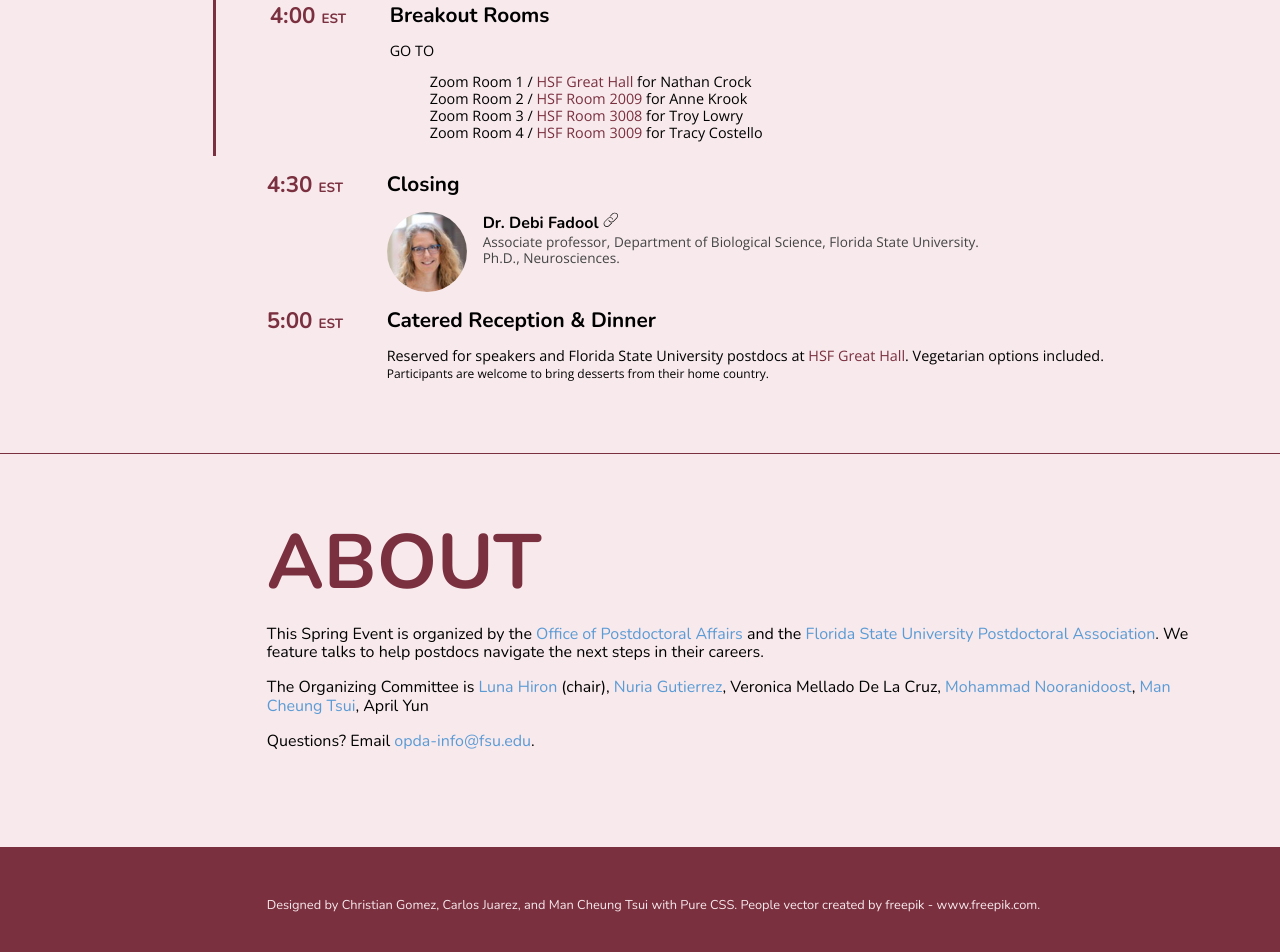
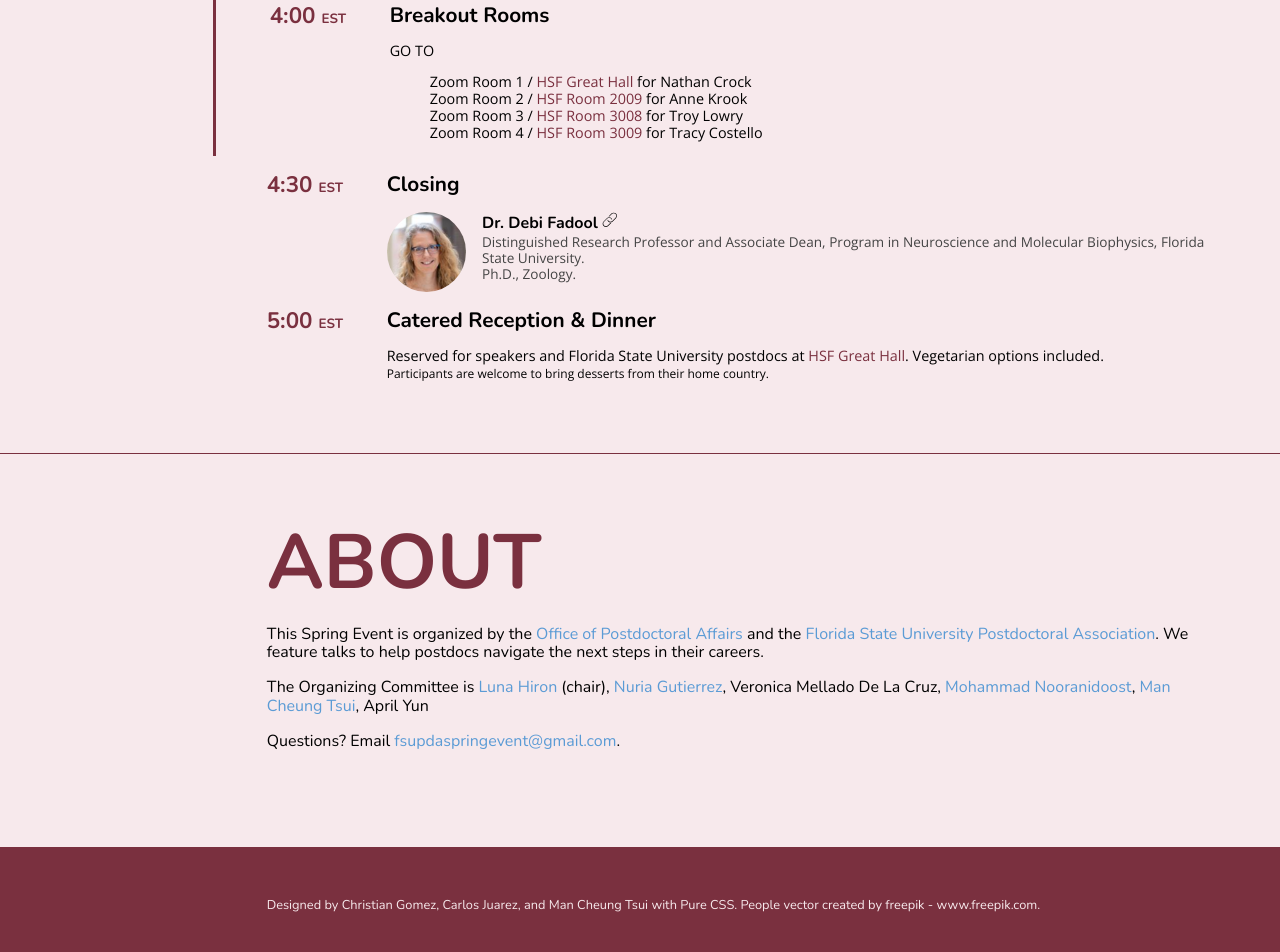
Before and after one commit to fsupdaspringevent/fsupdaspringevent.github.io, a plain HTML site: page index.html in a window 1280 px wide. Shown: the part 2545-3497 px from the top of the page. Drawn offline with nearby package versions, Linux system fonts and the light colour scheme.

Commit message:
Change email

```diff
--- a/index.html
+++ b/index.html
@@ -351,7 +351,7 @@ Schedule section
                 </div>
                 <div class="pure-u-5-6 pure-u-sm-7-8 schedule-speakers">
                     <div class="schedule-title">
-                        How to Succeed in Academia
+                        One Postdoc's Journey on the Academic Job Market
                     </div>
                     <!-- Speaker 3-->
                     <div class="speaker">
@@ -525,7 +525,7 @@ Schedule section
                     <!-- Speaker 13-->
                     <div class="speaker">
                         <img src="images/fadool.png" loading="lazy" alt="Debi Fadool" class="speaker-img">
-                        <div class="speaker-info"><a href="https://dfadool.neuro.fsu.edu/">Dr. Debi Fadool </a><div class="speaker-descript">Associate professor, Department of Biological Science, Florida State University.<br>Ph.D., Neurosciences.</div></div>
+                        <div class="speaker-info"><a href="https://dfadool.neuro.fsu.edu/">Dr. Debi Fadool </a><div class="speaker-descript">Distinguished Research Professor and Associate Dean, Program in Neuroscience and Molecular Biophysics, Florida State University.<br>Ph.D., Zoology.</div></div>
                     </div>
                 </div>
             </div>
@@ -555,7 +555,7 @@ about section
             <h2>ABOUT</h2>
             <p>This Spring Event is organized by the <a href="https://opda.fsu.edu/" target="_blank">Office of Postdoctoral Affairs</a> and the <a href="https://opda.fsu.edu/fsu-pda">Florida State University Postdoctoral Association</a>. We feature talks to help postdocs navigate the next steps in their careers.</p>
             <p>The Organizing Committee is <a href="https://lunahiron.github.io/">Luna Hiron</a> (chair), <a href="https://www.linkedin.com/in/nuria-gutierrez-157a021b9">Nuria Gutierrez</a>,  Veronica Mellado De La Cruz, <a href="http://nooranidoost.com/">Mohammad Nooranidoost</a>, <a href="https://mancheun.github.io/">Man Cheung Tsui</a>, April Yun</p>
-            <p>Questions? Email  <a href="mailto:opda-info@fsu.edu">opda-info@fsu.edu</a>.</p>
+            <p>Questions? Email  <a href="mailto:fsupdaspringevent@gmail.com">fsupdaspringevent@gmail.com</a>.</p>
         </div>
     </div>
 </div>
```
